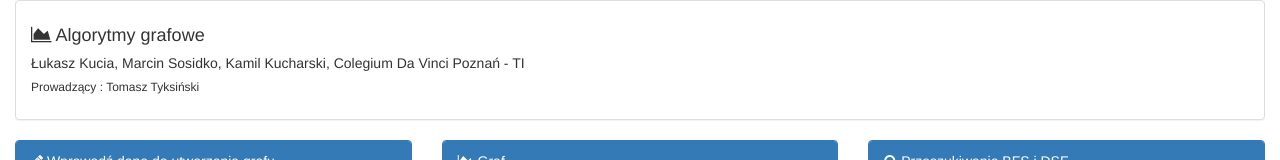
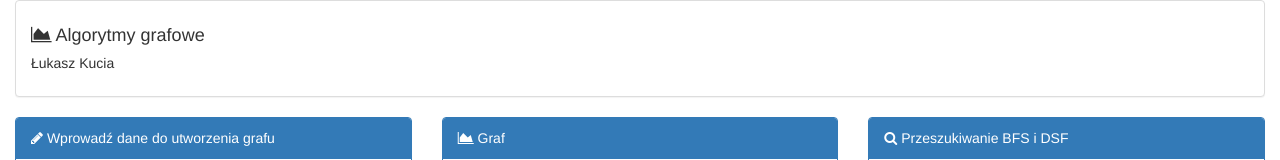
Before and after one commit to Lukaszm328/AlgorytmyGrafowe, a plain HTML site: page index.html in a window 1280 px wide. Shown: the top 160 px of the page. Drawn offline with nearby package versions, Linux system fonts and the light colour scheme.

Commit message:
Zmieniłem autora

```diff
--- a/index.html
+++ b/index.html
@@ -389,7 +389,7 @@ console.log(table, tabSearch);
 	<div class="col-md-12">
 	<div class="panel panel-default">
 	<div class="panel-body">
-    <h4><i class="fa fa-area-chart" aria-hidden="true"></i> Algorytmy grafowe</h4><h5>Łukasz Kucia, Marcin Sosidko, Kamil Kucharski, Colegium Da Vinci Poznań - TI</h5><h6>Prowadzący : Tomasz Tyksiński </h6>
+    <h4><i class="fa fa-area-chart" aria-hidden="true"></i> Algorytmy grafowe</h4><h5>Łukasz Kucia</h5>
 	</div>
 	</div>
 	<div class="row">
```
